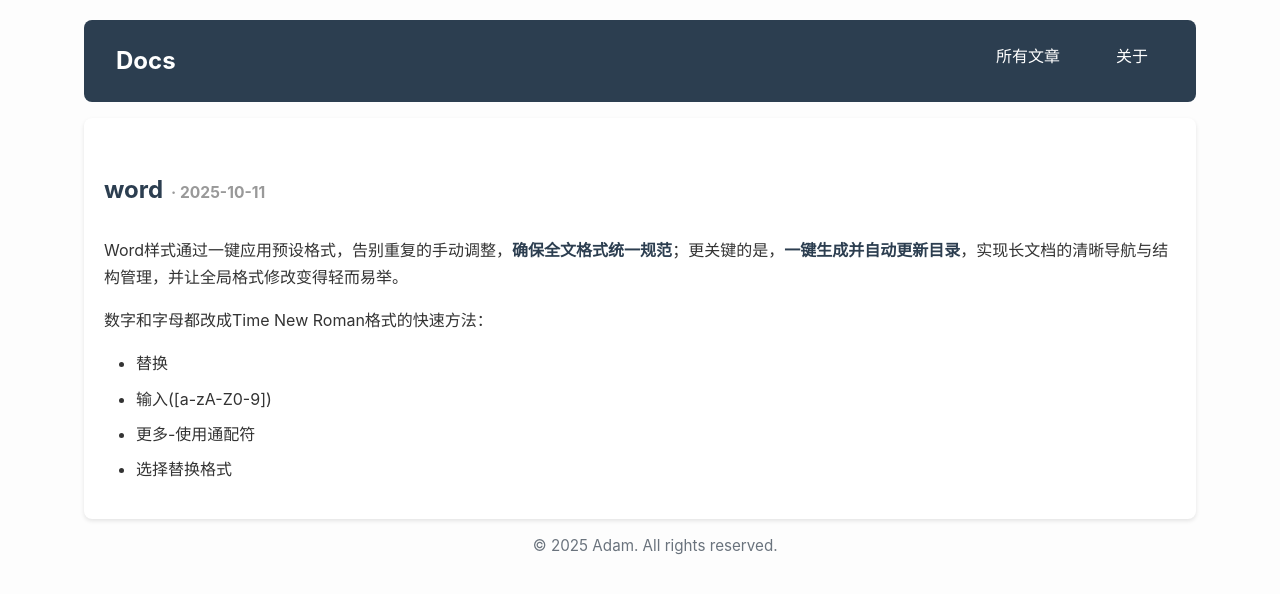
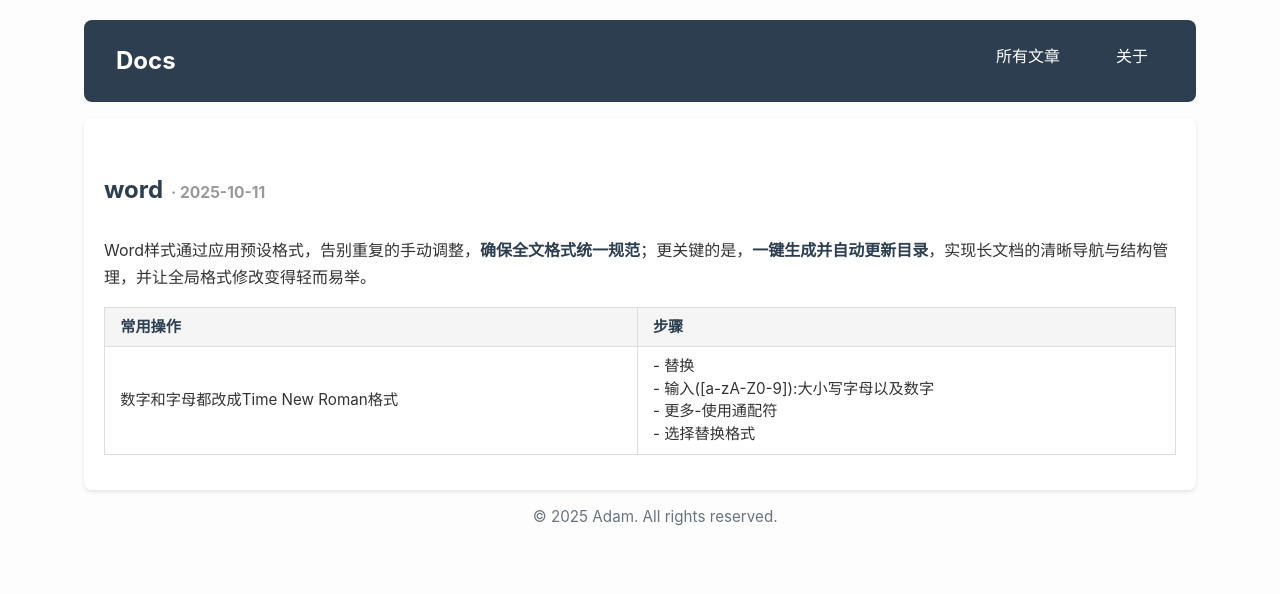
Before and after one commit to lzh210802066/lzh210802066.github.io, a Jekyll site: the page built from _posts/office/2025-10-11-word.md, in a window 1280 px wide. Shown: the top 594 px of the page. Built offline with Jekyll 4.4.1, drawn with Linux system fonts in a browser that asks for light colours; comment, search, counter and statistics services are not loaded.

```diff
--- a/_posts/office/2025-10-11-word.md
+++ b/_posts/office/2025-10-11-word.md
@@ -13,11 +13,24 @@ date: 2025-10-11 # 定义文章发布日期。可用于排序、生成归档、R
 categories: office
 ---
 
-Word样式通过一键应用预设格式，告别重复的手动调整，**确保全文格式统一规范**；更关键的是，**一键生成并自动更新目录**，实现长文档的清晰导航与结构管理，并让全局格式修改变得轻而易举。
+Word样式通过应用预设格式，告别重复的手动调整，**确保全文格式统一规范**；更关键的是，**一键生成并自动更新目录**，实现长文档的清晰导航与结构管理，并让全局格式修改变得轻而易举。
 
 
-数字和字母都改成Time New Roman格式的快速方法：
-- 替换
-- 输入([a-zA-Z0-9])
-- 更多-使用通配符
-- 选择替换格式
+
+
+<table>
+        <th>
+            常用操作
+        </th>
+        <th>
+          步骤
+        </th>
+       <tr>
+            <td>
+                 数字和字母都改成Time New Roman格式
+            </td>
+            <td>
+                  - 替换 <br>- 输入([a-zA-Z0-9]):大小写字母以及数字<br>- 更多-使用通配符<br>- 选择替换格式<br>
+            </td>
+        </tr>
+</table>
```
Also changed, not shown: _posts/office/2025-10-30-office三件套协同工作.md (added, +91 -0 lines).
